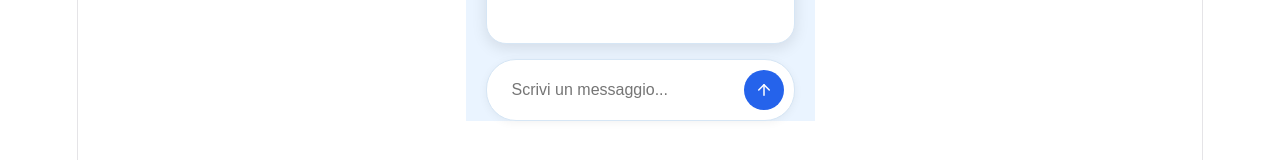
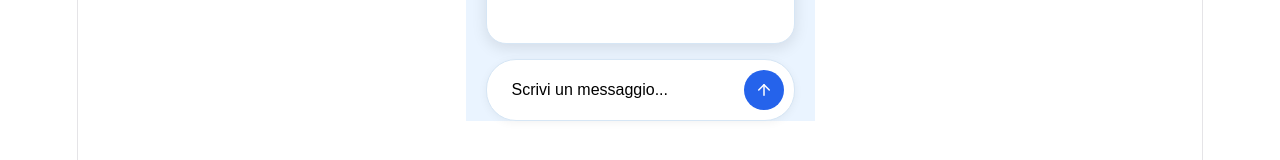
Before and after one commit to GuzZ07-py/Chat_Bot-OrdiniDB, a React (Vite) app in the folder frontend/: page / in a window 1280 px wide. Shown: the part 616-776 px from the top of the page. Built offline with nearby package versions, Linux system fonts and the light colour scheme.

Commit message:
modifica sfondo

```diff
--- a/frontend/src/App.css
+++ b/frontend/src/App.css
@@ -16,6 +16,11 @@
     outline-offset: 2px;
   }
 }
+
+.body {
+  background-color: "#EAF4FF";
+}
+
 
 .hero {
   position: relative;
@@ -161,6 +166,10 @@
   }
 }
 
+input::placeholder {
+  color: #000000;
+}
+
 .ticks {
   position: relative;
   width: 100%;
```
